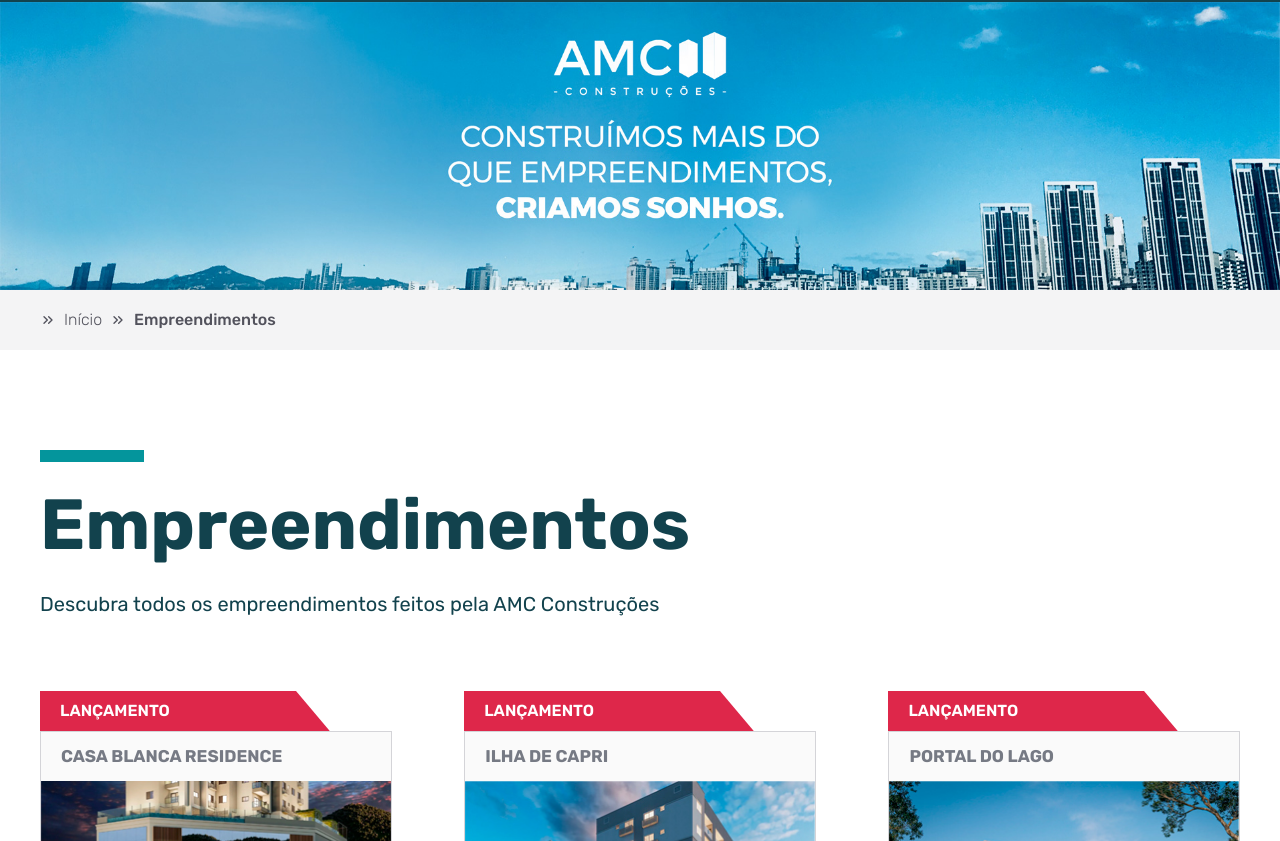
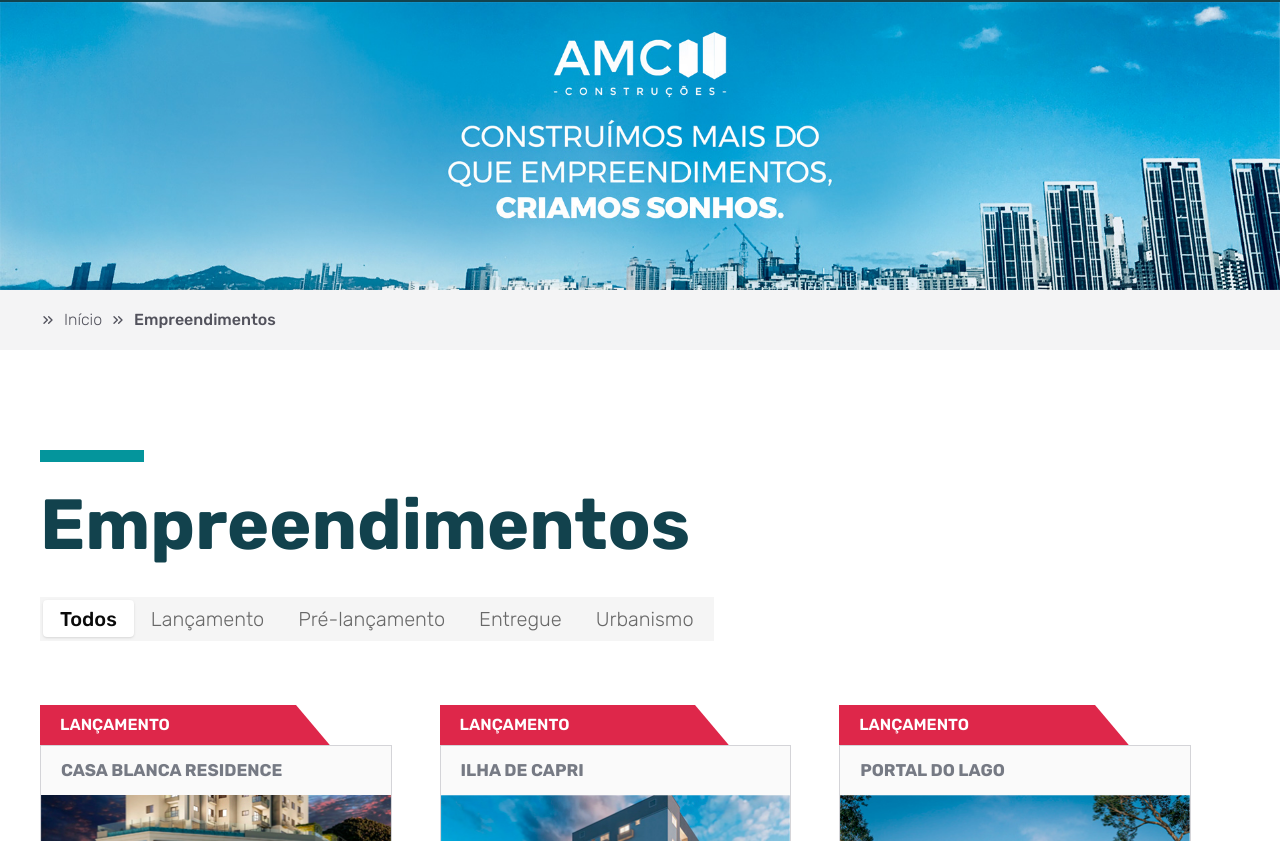
Before and after one commit to renzi-fidele-frontend/construtora-amc, a Next.js app: page /empreendimentos in a window 1280 px wide. Shown: the part 338-1179 px from the top of the page. Built offline with nearby package versions, Linux system fonts and the light colour scheme.

Commit message:
feat: Implementando a funcionalidade de filtragem dos empreendimentos por categoria

```diff
--- /dev/null
+++ b/app/empreendimentos/listing.tsx
@@ -0,0 +1,35 @@
+"use client";
+import CardEmpreendimento from "@/components/shared/CardEmpreendimento";
+import { Tabs, TabsList, TabsTrigger } from "@/components/ui/tabs";
+import { empreendimentos } from "@/data/data";
+import { useState } from "react";
+
+const ListagemDeEmpreendimentos = () => {
+   const [listaDeEmpreendimentos, setListaDeEmpreendimentos] = useState(empreendimentos);
+
+   function handleChange(categoria: string) {
+      setListaDeEmpreendimentos(empreendimentos.filter((v) => (categoria === "Todos" ? true : categoria === v.categoria)));
+   }
+
+   return (
+      <>
+         <Tabs defaultValue="Todos" className="mb-16" onValueChange={handleChange}>
+            <TabsList className="*:cursor-pointer *:text-xl *:p-4 *:font-light *:aria-selected:font-medium **:rounded">
+               <TabsTrigger value="Todos">Todos</TabsTrigger>
+               <TabsTrigger value="Lançamento">Lançamento</TabsTrigger>
+               <TabsTrigger value="Pré-lançamento">Pré-lançamento</TabsTrigger>
+               <TabsTrigger value="Entregue">Entregue</TabsTrigger>
+               <TabsTrigger value="Urbanismo">Urbanismo</TabsTrigger>
+            </TabsList>
+         </Tabs>
+         <div className="flex gap-12 *:basis-[calc(33.3%-48px)] justify-start flex-wrap">
+            {listaDeEmpreendimentos.map((v, k) => (
+               <CardEmpreendimento largura="w-full" empreendimento={v} key={k} />
+            ))}
+         </div>
+      </>
+   );
+   {
+   }
+};
+export default ListagemDeEmpreendimentos;
--- a/app/empreendimentos/page.tsx
+++ b/app/empreendimentos/page.tsx
@@ -1,10 +1,9 @@
 import Container from "@/components/layout/Container";
-import CardEmpreendimento from "@/components/shared/CardEmpreendimento";
 import SectionIntro from "@/components/shared/SectionIntro";
-import { empreendimentos } from "@/data/data";
 import { ChevronsRight } from "lucide-react";
 import Image from "next/image";
 import Link from "next/link";
+import ListagemDeEmpreendimentos from "./listing";
 
 // TODO: Implementar a funcionalidade de paginação a página dos empreendimentos
 export default function Empreendimentos() {
@@ -23,17 +22,8 @@
          </nav>
          <section>
             <Container className="py-25">
-               <SectionIntro
-                  className="items-start!"
-                  titulo="Empreendimentos"
-                  descricao="Descubra todos os empreendimentos feitos pela AMC Construções"
-               />
-               {/* Listagem dos empreendimentos */}
-               <div className="flex gap-12 *:basis-[calc(33.3%-48px)] justify-between flex-wrap">
-                  {empreendimentos.map((v, k) => (
-                     <CardEmpreendimento largura="w-full" empreendimento={v} key={k} />
-                  ))}
-               </div>
+               <SectionIntro className="items-start! mb-2!" titulo="Empreendimentos" />
+               <ListagemDeEmpreendimentos />
             </Container>
          </section>
       </div>
```
